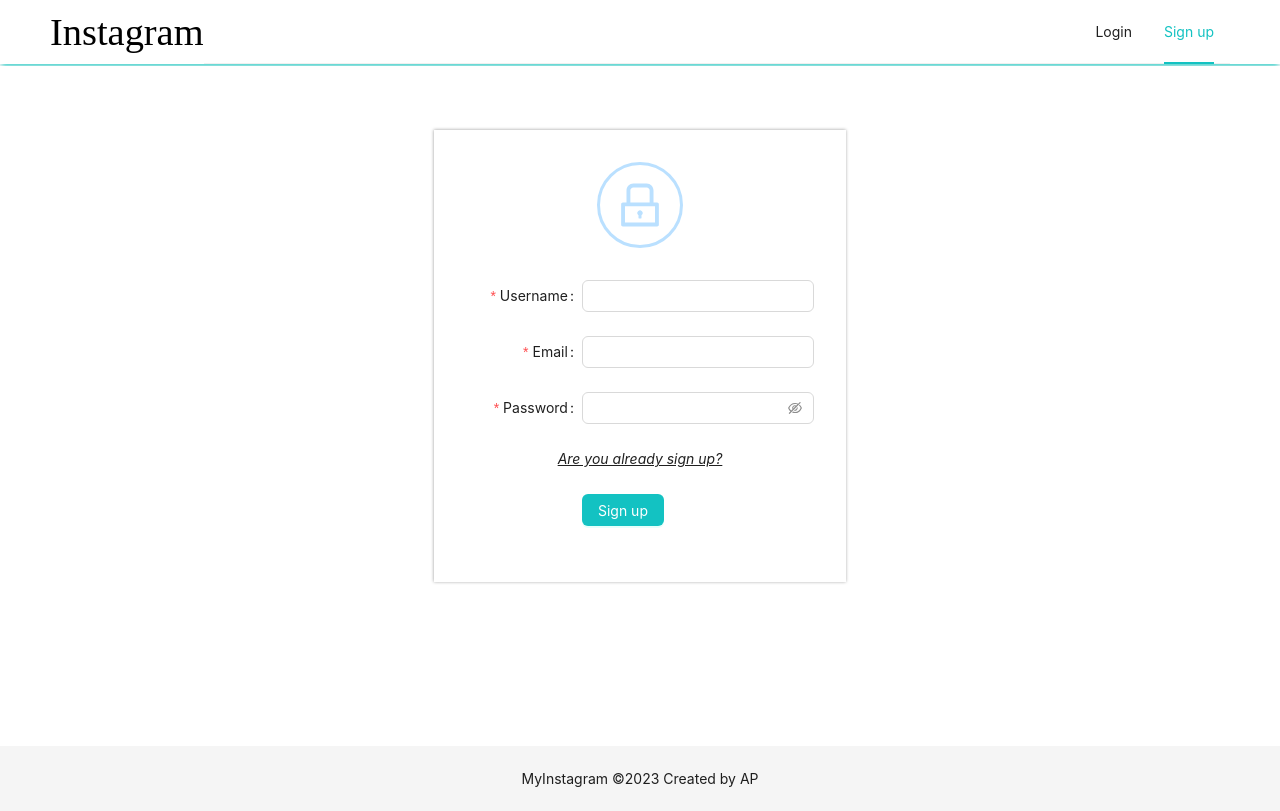
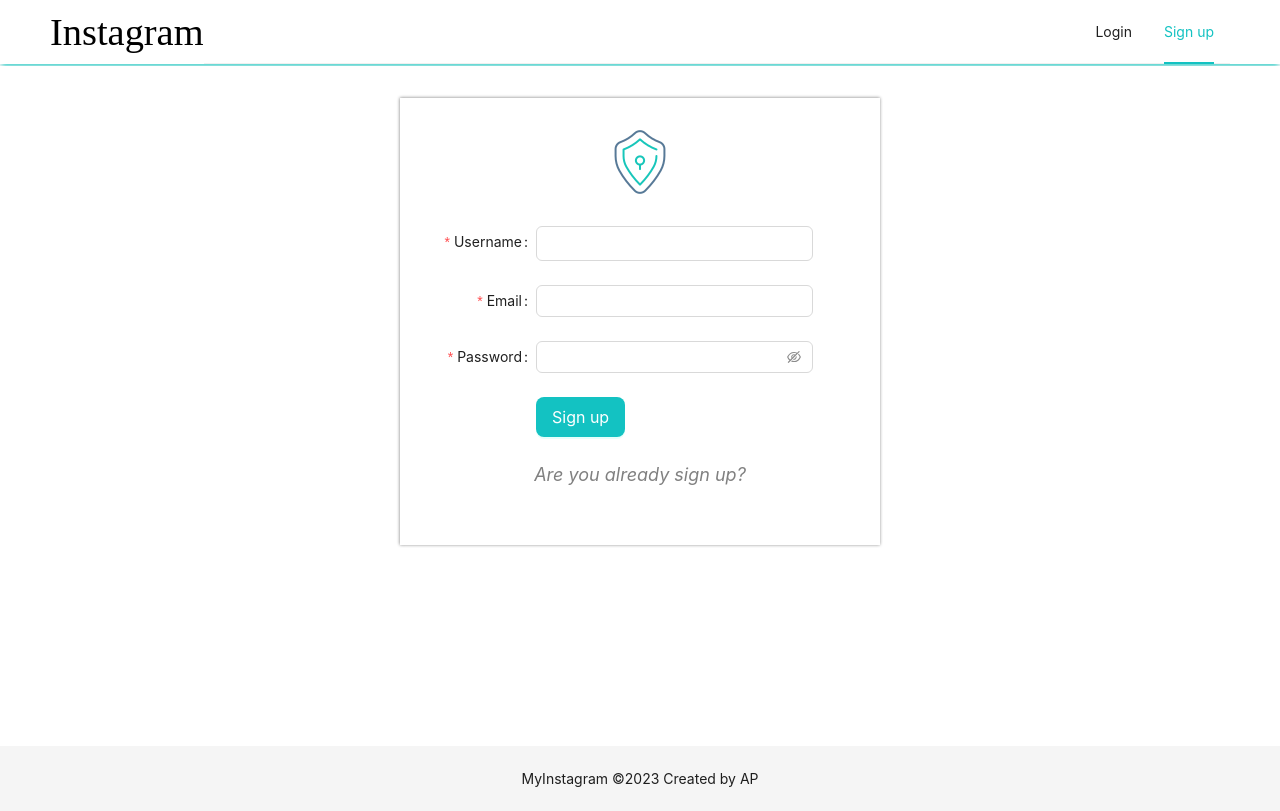
Before and after one commit to takeAmoment/instagram, a React (Create React App) app in the folder client/: page /register in a window 1280 px wide. Built offline with nearby package versions, Linux system fonts and the light colour scheme; a web font is replaced by a local one.

Commit message:
feat: add success and error notifications when user register and login

```diff
--- a/client/src/features/auth.slice.ts
+++ b/client/src/features/auth.slice.ts
@@ -1,4 +1,5 @@
 import { createAsyncThunk, createSlice } from '@reduxjs/toolkit';
+import { notification } from 'antd';
 import { loginApi, registerApi } from 'api/auth';
 import { isAxiosError } from 'axios';
 import { AuthInitialState, RegisterInfo } from 'types/types';
@@ -9,7 +10,7 @@
     token: '',
   },
   status: 'idle',
-  error: null,
+  isRegistered: false,
 };
 
 export const registerUser = createAsyncThunk('user/register', async (request: RegisterInfo) => {
@@ -18,7 +19,11 @@
     return response.data;
   } catch (error) {
     if (isAxiosError(error)) {
-      console.log(error);
+      notification.error({
+        message: 'Error ' + error.response?.status,
+        description: error.response?.data.message,
+      });
+      throw new Error(error.message);
     }
   }
 });
@@ -29,7 +34,12 @@
     return response.data;
   } catch (error) {
     if (isAxiosError(error)) {
-      console.log(error);
+      console.log(error.response?.data);
+      notification.error({
+        message: 'Error ' + error.response?.status,
+        description: error.response?.data.message,
+      });
+      throw new Error(error.message);
     }
   }
 });
@@ -41,7 +51,7 @@
     logout: (state) => {
       localStorage.clear();
       state.status = 'idle';
-      state.error = null;
+      state.isRegistered = false;
       state.userData = {
         token: '',
         userId: '',
@@ -52,13 +62,19 @@
     builder
       .addCase(registerUser.pending, (state) => {
         state.status = 'loading';
+        state.isRegistered = false;
       })
       .addCase(registerUser.fulfilled, (state) => {
         state.status = 'idle';
-        state.error = null;
+        state.isRegistered = true;
+        notification.success({
+          message: 'Hooray!',
+          description: 'User was redistered!',
+        });
       })
       .addCase(registerUser.rejected, (state) => {
         state.status = 'failed';
+        state.isRegistered = false;
       })
       .addCase(loginUser.pending, (state) => {
         state.status = 'loading';
--- a/client/src/pages/LoginPage/LoginPage.module.scss
+++ b/client/src/pages/LoginPage/LoginPage.module.scss
@@ -3,19 +3,27 @@
     background-color: #fff;
     min-height: 85vh;
     margin-top: 2px;
-    padding: 1rem;
+    padding: 2rem 1rem;
+}
+.column {
+    min-width: 30rem;
+}
+@media (max-width: 500px) {
+  .column {
+    min-width: 15rem;
+    width: 95%;
+  }
 }
 .form {
-    margin-top: 3rem;
     padding: 2rem;
-    box-shadow: 0rem 0rem 0.2rem 0.01rem rgba(0, 0, 0, 0.374);
+    box-shadow: 0rem 0rem 0.2rem 0.01rem rgba(0, 0, 0, 0.499);
     .form__message{
-        font-size: 14px;
+        font-size: 18px;
+        color: grey;
         text-align: center;
         font-style: italic;
         margin-bottom: 1.5rem;
         margin-top: 1rem;
-        text-decoration: underline;
         &:hover {
             opacity: 0.6;
             transition: all 0.3s;
@@ -27,12 +35,5 @@
         align-items: center;
         justify-content: center;
         margin-bottom: 2rem;
-        .icon__lock {
-            font-size: 3rem;
-            color: #bae0ff;
-            border: 3px solid #bae0ff;
-            border-radius: 50%;
-            padding: 1rem;
-        }
     }
 }
--- a/client/src/pages/LoginPage/LoginPage.tsx
+++ b/client/src/pages/LoginPage/LoginPage.tsx
@@ -1,26 +1,37 @@
-import { LockOutlined } from '@ant-design/icons';
 import { Button, Col, Form, Input, Row, Typography } from 'antd';
 import { Content } from 'antd/es/layout/layout';
 import { loginUser, registerUser } from 'features/auth.slice';
-import { useAppDispath } from 'hooks/hooks';
-import React from 'react';
+import { useAppDispath, useAppSelector } from 'hooks/hooks';
+import React, { useEffect } from 'react';
 import { Link, useLocation, useNavigate } from 'react-router-dom';
 import { RegisterInfo } from 'types/types';
 import styles from './LoginPage.module.scss';
 const { Paragraph } = Typography;
 
 const LoginPage = () => {
+  const { isRegistered, userData } = useAppSelector((state) => state.auth);
   const location = useLocation();
   const navigate = useNavigate();
   const dispatch = useAppDispath();
   const [form] = Form.useForm();
 
+  useEffect(() => {
+    if (isRegistered) {
+      navigate('/login', { replace: true });
+    }
+  }, [isRegistered, navigate]);
+
+  useEffect(() => {
+    if (userData.token) {
+      navigate('/', { replace: true });
+    }
+  }, [userData, navigate]);
+
   const onFinish = async (values: RegisterInfo) => {
     if (location.pathname === '/register') {
-      await dispatch(registerUser(values));
+      dispatch(registerUser(values)).then();
     } else if (location.pathname === '/login') {
-      await dispatch(loginUser(values));
-      navigate('/', { replace: true });
+      dispatch(loginUser(values));
     }
     form.resetFields();
   };
@@ -28,41 +39,67 @@
     <Content>
       <div className={styles.container}>
         <Row justify="center">
-          <Col>
+          <Col className={styles.column}>
             <Form
               name="loginForm"
               form={form}
-              labelCol={{ span: 8 }}
+              labelCol={{ span: 6 }}
               wrapperCol={{ span: 16 }}
               className={styles.form}
               onFinish={onFinish}
               autoComplete="off"
             >
               <div className={styles.form__icon}>
-                <LockOutlined className={styles.icon__lock} />
+                <img src="./assets/protection.png" alt="protection" />
               </div>
               {location.pathname === '/register' && (
                 <Form.Item
                   label="Username"
                   name="name"
-                  rules={[{ required: true, message: 'Please input your username!' }]}
+                  rules={[
+                    { required: true, message: 'Please input your username!' },
+                    { min: 3, message: 'Minimum length 3' },
+                  ]}
                 >
-                  <Input />
+                  <Input style={{ fontSize: '16px' }} />
                 </Form.Item>
               )}
               <Form.Item
                 label="Email"
                 name="email"
-                rules={[{ required: true, message: 'Please input your email' }]}
+                rules={[
+                  { required: true, message: 'Please input your email' },
+                  {
+                    pattern: new RegExp(/^[\w-\.]+@([\w-]+\.)+[\w-]{2,4}$/g),
+                    message: 'Please put correct email',
+                  },
+                ]}
               >
                 <Input />
               </Form.Item>
               <Form.Item
                 label="Password"
                 name="password"
-                rules={[{ required: true, message: 'Please input your username!' }]}
+                rules={[
+                  { required: true, message: 'Please input your password!' },
+                  {
+                    min: 6,
+                    message: 'Minimum 6 characters',
+                  },
+                ]}
               >
                 <Input.Password />
+              </Form.Item>
+              <Form.Item wrapperCol={{ offset: 6, span: 8 }}>
+                {location.pathname === '/register' ? (
+                  <Button type="primary" htmlType="submit" size="large">
+                    Sign up
+                  </Button>
+                ) : (
+                  <Button type="primary" ghost htmlType="submit" size="large">
+                    Login
+                  </Button>
+                )}
               </Form.Item>
               {location.pathname === '/register' ? (
                 <Link to="/login">
@@ -73,17 +110,6 @@
                   <Paragraph className={styles.form__message}>Are you not register yet?</Paragraph>
                 </Link>
               )}
-              <Form.Item wrapperCol={{ offset: 8, span: 16 }}>
-                {location.pathname === '/register' ? (
-                  <Button type="primary" htmlType="submit">
-                    Sign up
-                  </Button>
-                ) : (
-                  <Button type="primary" ghost htmlType="submit">
-                    Login
-                  </Button>
-                )}
-              </Form.Item>
             </Form>
           </Col>
         </Row>
--- a/client/src/types/types.ts
+++ b/client/src/types/types.ts
@@ -1,5 +1,4 @@
 import { UploadFile } from 'antd';
-import { AxiosError } from 'axios';
 
 export interface RegisterInfo {
   name?: string;
@@ -13,7 +12,7 @@
 export interface AuthInitialState {
   userData: UserData;
   status: 'idle' | 'loading' | 'failed';
-  error: AxiosError | null;
+  isRegistered: boolean;
 }
 
 export type Message = {
```
